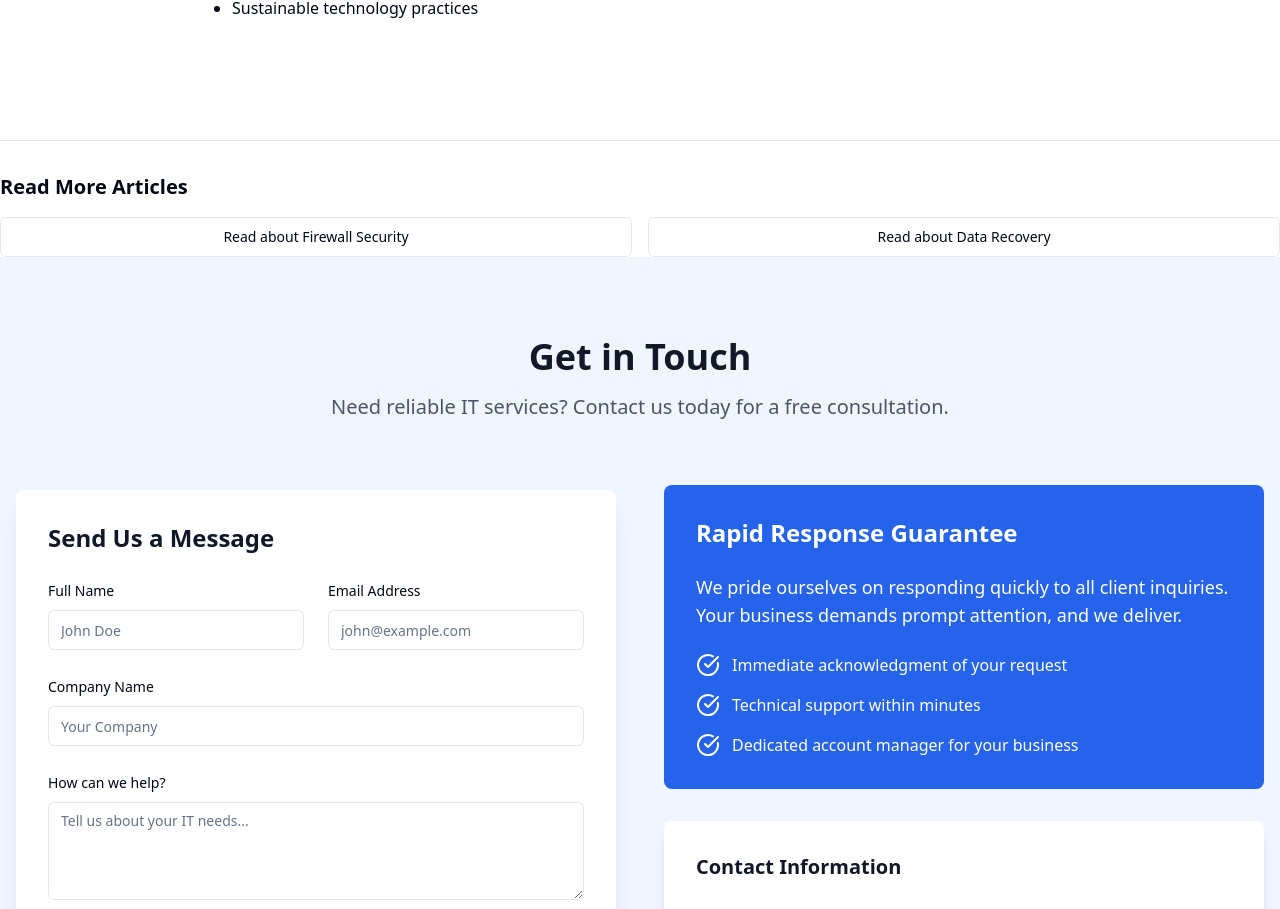
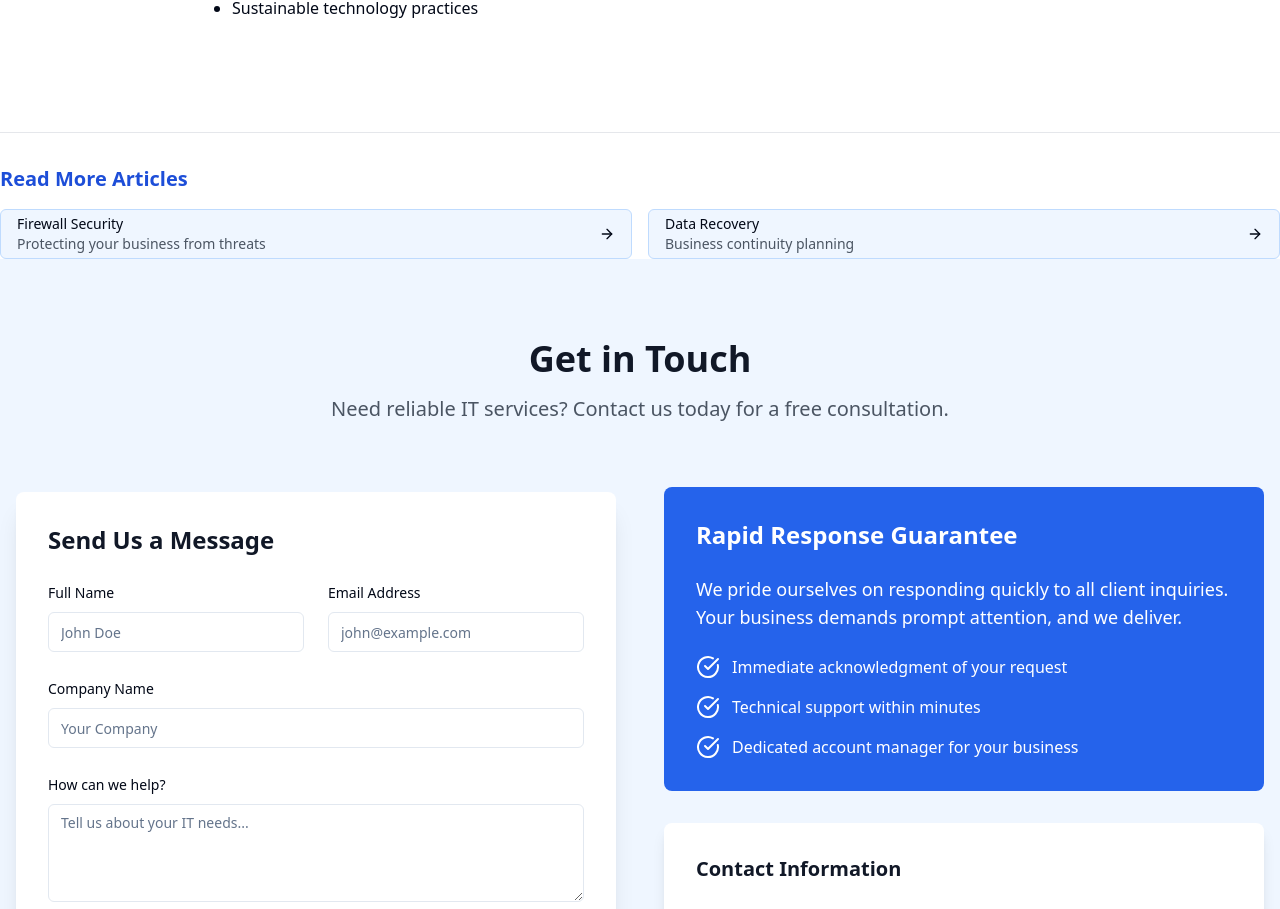
Before and after one commit to Akaufman123123/launch-blue-shield-web, a React (Vite) app: page /blog/it-planning-importance in a window 1280 px wide. Shown: the part 1352-2261 px from the top of the page. Built offline with nearby package versions, Linux system fonts and the light colour scheme.

Commit message:
Fix: Improve navigation link styling
Improve the styling and positioning of the navigation links at the bottom of blog posts for better visual consistency and appeal.

```diff
--- a/src/pages/blog/DataRecoveryImportance.tsx
+++ b/src/pages/blog/DataRecoveryImportance.tsx
@@ -2,7 +2,7 @@
 import React, { useEffect } from 'react';
 import { Header } from '@/components/Header';
 import { Footer } from '@/components/Footer';
-import { DatabaseBackup } from 'lucide-react';
+import { DatabaseBackup, ArrowRight } from 'lucide-react';
 import { Helmet } from 'react-helmet-async';
 import { ContactSection } from '@/components/ContactSection';
 import { Button } from '@/components/ui/button';
@@ -65,22 +65,30 @@ const DataRecoveryImportance = () => {
             </ul>
           </div>
 
-          <div className="mt-12 pt-8 border-t border-gray-200">
-            <h3 className="text-xl font-semibold mb-4">Read More Articles</h3>
-            <div className="flex flex-col sm:flex-row gap-4">
+          <div className="mt-10 pt-8 border-t border-gray-200">
+            <h3 className="text-xl font-semibold mb-4 text-blue-700">Read More Articles</h3>
+            <div className="grid grid-cols-1 sm:grid-cols-2 gap-4">
               <Button
                 variant="outline"
                 onClick={() => navigate('/blog/firewalls-importance')}
-                className="flex-1"
+                className="w-full flex justify-between items-center text-left px-4 py-6 bg-blue-50 hover:bg-blue-100 border-blue-200"
               >
-                Read about Firewall Security
+                <div>
+                  <div className="font-medium">Firewall Security</div>
+                  <div className="text-sm text-gray-600">Protecting your business from threats</div>
+                </div>
+                <ArrowRight className="ml-2 h-5 w-5" />
               </Button>
               <Button
                 variant="outline"
                 onClick={() => navigate('/blog/it-planning-importance')}
-                className="flex-1"
+                className="w-full flex justify-between items-center text-left px-4 py-6 bg-blue-50 hover:bg-blue-100 border-blue-200"
               >
-                Learn about IT Planning
+                <div>
+                  <div className="font-medium">IT Planning</div>
+                  <div className="text-sm text-gray-600">Strategic planning for business success</div>
+                </div>
+                <ArrowRight className="ml-2 h-5 w-5" />
               </Button>
             </div>
           </div>
--- a/src/pages/blog/FirewallsImportance.tsx
+++ b/src/pages/blog/FirewallsImportance.tsx
@@ -1,7 +1,7 @@
 import React, { useEffect } from 'react';
 import { Header } from '@/components/Header';
 import { Footer } from '@/components/Footer';
-import { Shield } from 'lucide-react';
+import { Shield, ArrowRight } from 'lucide-react';
 import { Helmet } from 'react-helmet-async';
 import { ContactSection } from '@/components/ContactSection';
 import { Button } from '@/components/ui/button';
@@ -75,22 +75,30 @@ const FirewallsImportance = () => {
             </ul>
           </div>
         </article>
-        <div className="mt-12 pt-8 border-t border-gray-200">
-          <h3 className="text-xl font-semibold mb-4">Read More Articles</h3>
-          <div className="flex flex-col sm:flex-row gap-4">
+        <div className="mt-10 pt-8 border-t border-gray-200">
+          <h3 className="text-xl font-semibold mb-4 text-blue-700">Read More Articles</h3>
+          <div className="grid grid-cols-1 sm:grid-cols-2 gap-4">
             <Button
               variant="outline"
               onClick={() => navigate('/blog/it-planning-importance')}
-              className="flex-1"
+              className="w-full flex justify-between items-center text-left px-4 py-6 bg-blue-50 hover:bg-blue-100 border-blue-200"
             >
-              Learn about IT Planning
+              <div>
+                <div className="font-medium">IT Planning</div>
+                <div className="text-sm text-gray-600">Strategic planning for business success</div>
+              </div>
+              <ArrowRight className="ml-2 h-5 w-5" />
             </Button>
             <Button
               variant="outline"
               onClick={() => navigate('/blog/data-recovery-importance')}
-              className="flex-1"
+              className="w-full flex justify-between items-center text-left px-4 py-6 bg-blue-50 hover:bg-blue-100 border-blue-200"
             >
-              Read about Data Recovery
+              <div>
+                <div className="font-medium">Data Recovery</div>
+                <div className="text-sm text-gray-600">Business continuity planning</div>
+              </div>
+              <ArrowRight className="ml-2 h-5 w-5" />
             </Button>
           </div>
         </div>
--- a/src/pages/blog/ITPlanningImportance.tsx
+++ b/src/pages/blog/ITPlanningImportance.tsx
@@ -1,7 +1,7 @@
 import React, { useEffect } from 'react';
 import { Header } from '@/components/Header';
 import { Footer } from '@/components/Footer';
-import { Zap } from 'lucide-react';
+import { Zap, ArrowRight } from 'lucide-react';
 import { Helmet } from 'react-helmet-async';
 import { ContactSection } from '@/components/ContactSection';
 import { Button } from '@/components/ui/button';
@@ -76,22 +76,30 @@ const ITPlanningImportance = () => {
             </ul>
           </div>
         </article>
-        <div className="mt-12 pt-8 border-t border-gray-200">
-          <h3 className="text-xl font-semibold mb-4">Read More Articles</h3>
-          <div className="flex flex-col sm:flex-row gap-4">
+        <div className="mt-10 pt-8 border-t border-gray-200">
+          <h3 className="text-xl font-semibold mb-4 text-blue-700">Read More Articles</h3>
+          <div className="grid grid-cols-1 sm:grid-cols-2 gap-4">
             <Button
               variant="outline"
               onClick={() => navigate('/blog/firewalls-importance')}
-              className="flex-1"
+              className="w-full flex justify-between items-center text-left px-4 py-6 bg-blue-50 hover:bg-blue-100 border-blue-200"
             >
-              Read about Firewall Security
+              <div>
+                <div className="font-medium">Firewall Security</div>
+                <div className="text-sm text-gray-600">Protecting your business from threats</div>
+              </div>
+              <ArrowRight className="ml-2 h-5 w-5" />
             </Button>
             <Button
               variant="outline"
               onClick={() => navigate('/blog/data-recovery-importance')}
-              className="flex-1"
+              className="w-full flex justify-between items-center text-left px-4 py-6 bg-blue-50 hover:bg-blue-100 border-blue-200"
             >
-              Read about Data Recovery
+              <div>
+                <div className="font-medium">Data Recovery</div>
+                <div className="text-sm text-gray-600">Business continuity planning</div>
+              </div>
+              <ArrowRight className="ml-2 h-5 w-5" />
             </Button>
           </div>
         </div>
```
